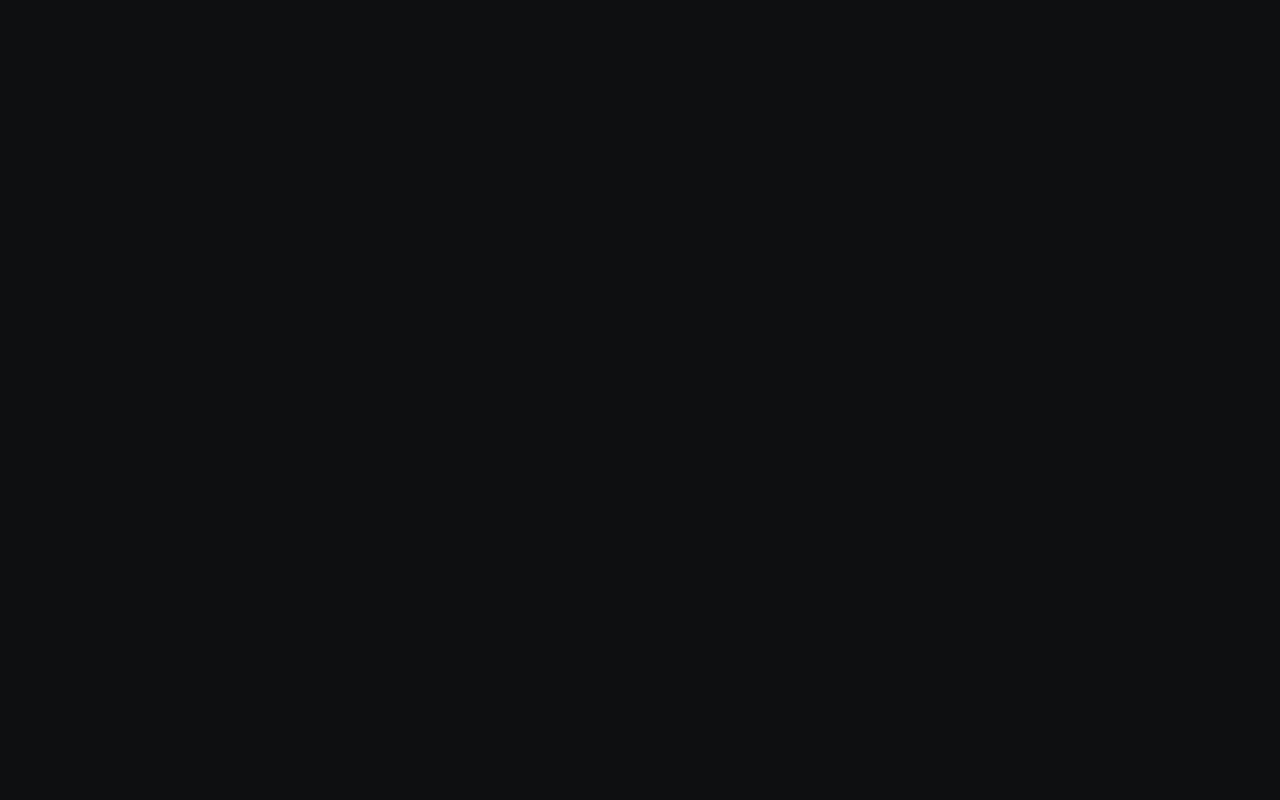
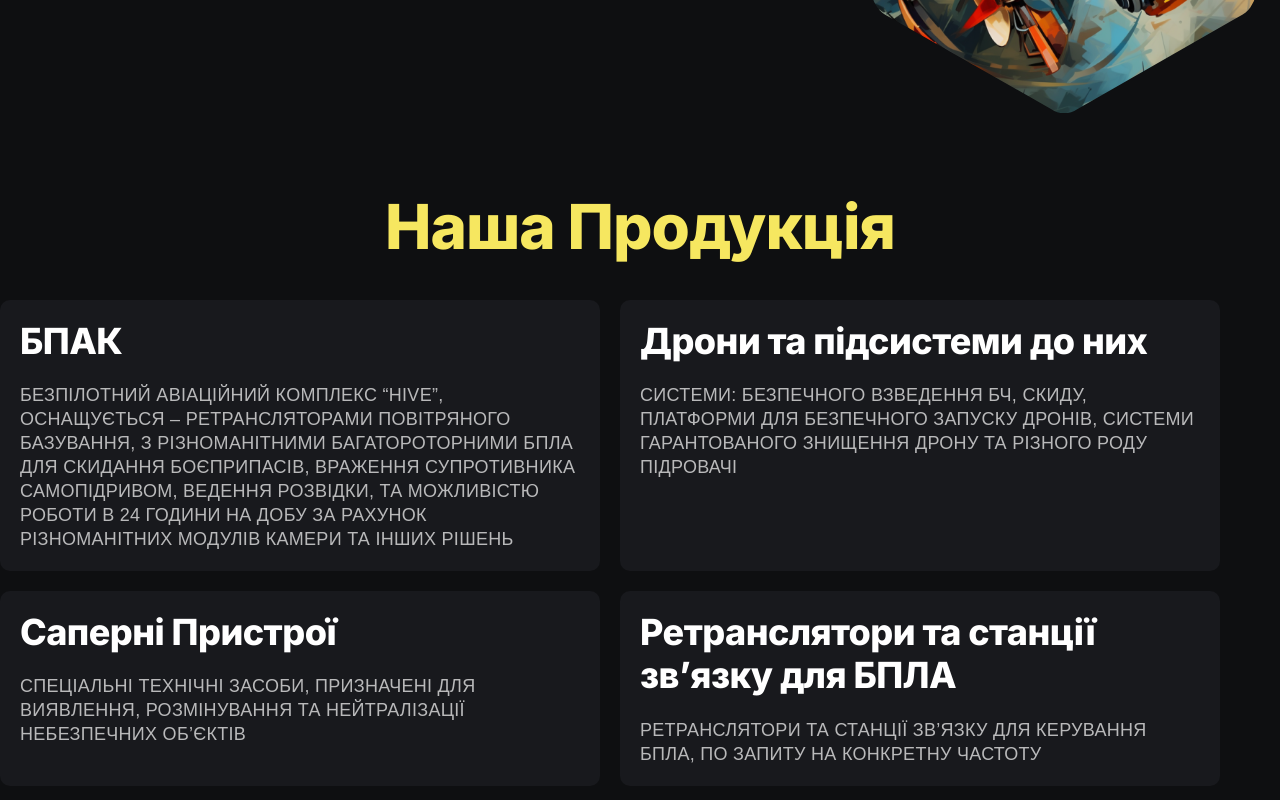
Before and after one commit to nadiiahonchar1/drone-hiwe-with-module, a Next.js app: page / in a window 1280 px wide. Shown: the part 1504-2304 px from the top of the page. Before the commit the page ends 1497 px from the top, so only its background shows below. Built offline with nearby package versions, Linux system fonts and the light colour scheme.

Commit message:
added products to home

```diff
--- a/src/app/components/Button/button.module.css
+++ b/src/app/components/Button/button.module.css
@@ -11,15 +11,11 @@
   border-radius: 50px;
   outline: none;
   border: none;
-  transform: scale(1);
-  transition-duration: 250ms;
-  transition-timing-function: cubic-bezier(0.4, 0, 0.2, 1);
+  transition: transform 0.3s cubic-bezier(0.4, 0, 0.2, 1);
 }
 
 .button:hover,
 .button:active,
 .button:focus {
   transform: scale(1.02);
-  transition-duration: 250ms;
-  transition-timing-function: cubic-bezier(0.4, 0, 0.2, 1);
 }
--- a/src/app/page.module.css
+++ b/src/app/page.module.css
@@ -9,11 +9,7 @@
   clip: rect(0 0 0 0);
 }
 
-/* .main {
-} */
-
 .sectionContainer {
-  /* background-image: url(../assets/hero-bg.svg); */
   padding: 40px 0;
 }
 
@@ -27,7 +23,6 @@
   white-space: nowrap;
   padding-bottom: 80px;
   margin-bottom: 40px;
-  /* width: 200px; */
 
   font-size: 62px;
   font-weight: 800;
@@ -105,10 +100,9 @@
 }
 
 .productionTitle {
-  font-size: 57px;
+  font-size: 46px;
   font-weight: 800;
   letter-spacing: -0.855px;
-  text-align: center;
   text-transform: capitalize;
   margin-bottom: 24px;
 }
@@ -116,7 +110,6 @@
 .description {
   display: flex;
   gap: 50px;
-  align-items: center;
 }
 
 .aboutProduct {
@@ -126,8 +119,94 @@
   font-weight: 400;
   letter-spacing: 0.285px;
   line-height: 24px;
+  border-bottom: 1px solid #ffffffb2;
+  padding-bottom: 40px;
 }
 
-.aboutProduct p:not(:last-child) {
+.flexContainerWrapp {
+  display: flex;
+  flex-wrap: wrap;
+  gap: 20px;
+}
+
+.productList {
+  flex-basis: calc((100% - 80px) / 2);
+  display: flex;
+  flex-direction: column;
+  align-items: stretch;
+  background-color: #18191d;
+  border-radius: 10px;
+  position: relative;
+  overflow: hidden;
+  transition: transform 0.3s cubic-bezier(0.4, 0, 0.2, 1);
+}
+
+.productList:hover {
+  transform: translateY(-10px);
+}
+
+.productArticle {
+  padding: 20px;
+  display: flex;
+  flex-direction: column;
+  height: 100%;
+  transition: transform 0.3s cubic-bezier(0.4, 0, 0.2, 1);
+}
+
+.productTitle {
+  color: #f6e760;
+  font-size: 62px;
+  font-weight: 800;
+  letter-spacing: -0.93px;
+  line-height: 67px;
+  text-transform: capitalize;
+  text-align: center;
+  transition: color 0.3s cubic-bezier(0.4, 0, 0.2, 1);
+  margin-bottom: 40px;
+}
+
+.productTitle:hover,
+.productTitle:active,
+.productTitle:focus {
+  color: #0047ff;
+}
+
+.productListTitle {
+  font-size: 36px;
+  font-weight: 800;
+  letter-spacing: -0.54px;
+  line-height: 43.2px;
   margin-bottom: 20px;
+  transition: transform 0.3s cubic-bezier(0.4, 0, 0.2, 1);
 }
+
+.aboutProductList {
+  color: #ffffffb2;
+  font-family: 'Inter Tight', Arial, Helvetica;
+  font-size: 18px;
+  font-weight: 400;
+  letter-spacing: 0.285px;
+  line-height: 24px;
+  text-transform: uppercase;
+  margin-bottom: auto;
+  transition: transform 0.3s cubic-bezier(0.4, 0, 0.2, 1);
+}
+
+.productList:hover .aboutProductList {
+  transform: translateY(-80px);
+}
+.productList:hover .productArticle {
+  transform: translateY(-80px);
+}
+
+.productArticle button {
+  opacity: 0;
+  transition: opacity 0.3s cubic-bezier(0.4, 0, 0.2, 1);
+  position: absolute;
+  bottom: 20px;
+}
+
+.productList:hover button {
+  opacity: 1;
+  bottom: -20px;
+}
--- a/src/app/page.tsx
+++ b/src/app/page.tsx
@@ -60,7 +60,7 @@ export default function Home() {
             </div>
           </div>
         </section>
-        <section>
+        <section className={style.sectionContainer}>
           <div className={style.description}>
             <MyImg
               imgSrc={droneEngineer}
@@ -70,7 +70,7 @@ export default function Home() {
             />
             <div>
               <h2 className={style.productionTitle}>
-                ВКЕРУЄМОСЬ ЗАПИТАМИ, А НЕ ВЛАСНИМИ ВРАЖЕННЯМИ
+                КЕРУЄМОСЬ ЗАПИТАМИ, А НЕ ВЛАСНИМИ ВРАЖЕННЯМИ
               </h2>
               <p className={style.aboutProduct}>
                 В своїй роботі особливу роль віддаємо зворотньому зв’язку від
@@ -79,7 +79,7 @@ export default function Home() {
             </div>
           </div>
         </section>
-        <section>
+        <section className={style.sectionContainer}>
           <div className={style.description}>
             <div>
               <h2 className={style.productionTitle}>
@@ -100,6 +100,60 @@ export default function Home() {
             />
           </div>
         </section>
+        <section className={style.sectionContainer}>
+          <h2 className={style.productTitle}>Наша Продукція</h2>
+          <ul className={style.flexContainerWrapp}>
+            <li className={style.productList}>
+              <article className={style.productArticle}>
+                <h3 className={style.productListTitle}>БПАК</h3>
+                <p className={style.aboutProductList}>
+                  Безпілотний авіаційний комплекс “HIVE”, оснащується –
+                  ретрансляторами повітряного базування, з різноманітними
+                  багатороторними БПЛА для скидання боєприпасів, враження
+                  супротивника самопідривом, ведення розвідки, та можливістю
+                  роботи в 24 години на добу за рахунок різноманітних модулів
+                  камери та інших рішень
+                </p>
+                <Button buttonText="Переглянути" redirectPath="#" />
+              </article>
+            </li>
+            <li className={style.productList}>
+              <article className={style.productArticle}>
+                <h3 className={style.productListTitle}>
+                  Дрони та підсистеми до них
+                </h3>
+                <p className={style.aboutProductList}>
+                  Системи: безпечного взведення БЧ, скиду, платформи для
+                  безпечного запуску дронів, системи гарантованого знищення
+                  дрону та різного роду підровачі
+                </p>
+                <Button buttonText="Переглянути" redirectPath="#" />
+              </article>
+            </li>
+            <li className={style.productList}>
+              <article className={style.productArticle}>
+                <h3 className={style.productListTitle}>Саперні Пристрої</h3>
+                <p className={style.aboutProductList}>
+                  Спеціальні технічні засоби, призначені для виявлення,
+                  розмінування та нейтралізації небезпечних об’єктів
+                </p>
+                <Button buttonText="Переглянути" redirectPath="#" />
+              </article>
+            </li>
+            <li className={style.productList}>
+              <article className={style.productArticle}>
+                <h3 className={style.productListTitle}>
+                  Ретранслятори та станції зв’язку для БПЛА
+                </h3>
+                <p className={style.aboutProductList}>
+                  Ретранслятори та станції зв’язку для керування БПЛА, по запиту
+                  на конкретну частоту
+                </p>
+                <Button buttonText="Переглянути" redirectPath="#" />
+              </article>
+            </li>
+          </ul>
+        </section>
       </Wrapper>
     </main>
   );
```
